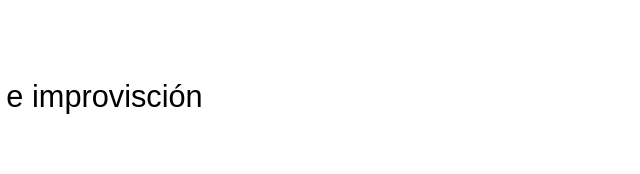
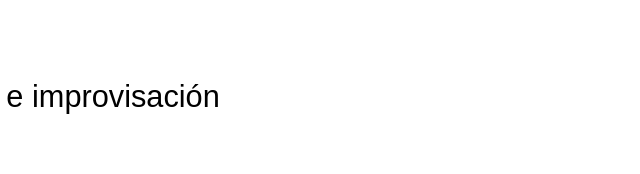
Before and after one commit to barralides/pau-gimeno, a website: page index.html in a window 1280 px wide. Shown: the part 1379-1553 px from the top of the page, 443-1083 px from the left. Drawn offline with Linux system fonts and the light colour scheme; files whose address does not match are found by name; a web font is replaced by a local one.

Commit message:
fix typo

```diff
--- a/index.html
+++ b/index.html
@@ -178,7 +178,7 @@
         <p>Las clases se desarrollan en distintos ámbitos en función de las necesidades de los alumnos</p>
         <ul>
           <li>Teoría y lenguaje</li>
-          <li>Técnica instrumental e improvisción</li>
+          <li>Técnica instrumental e improvisación</li>
           <li>Educación auditiva</li>
           <li>Interpretación</li>
         </ul>
```
Also changed, not shown: 1 other file.
